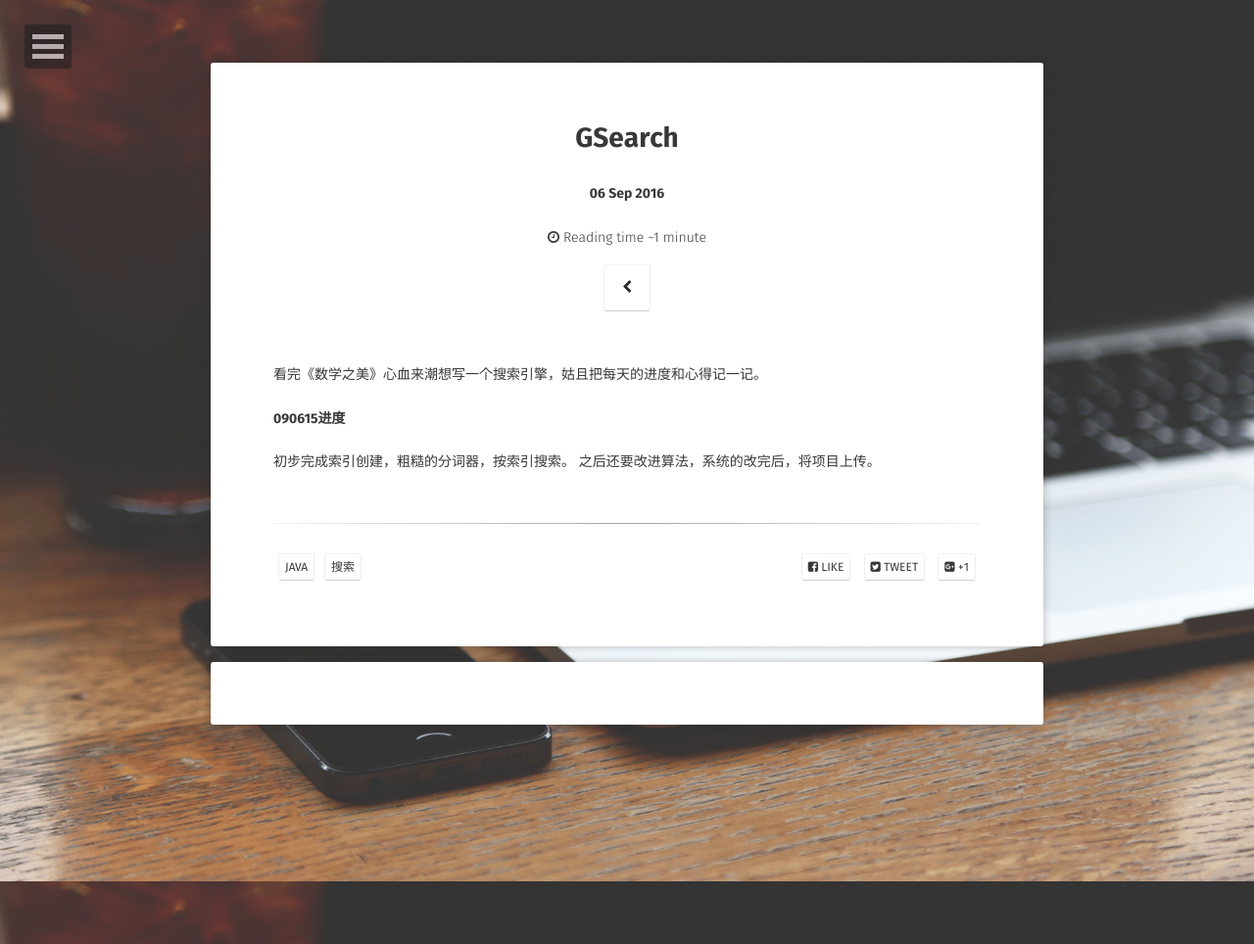
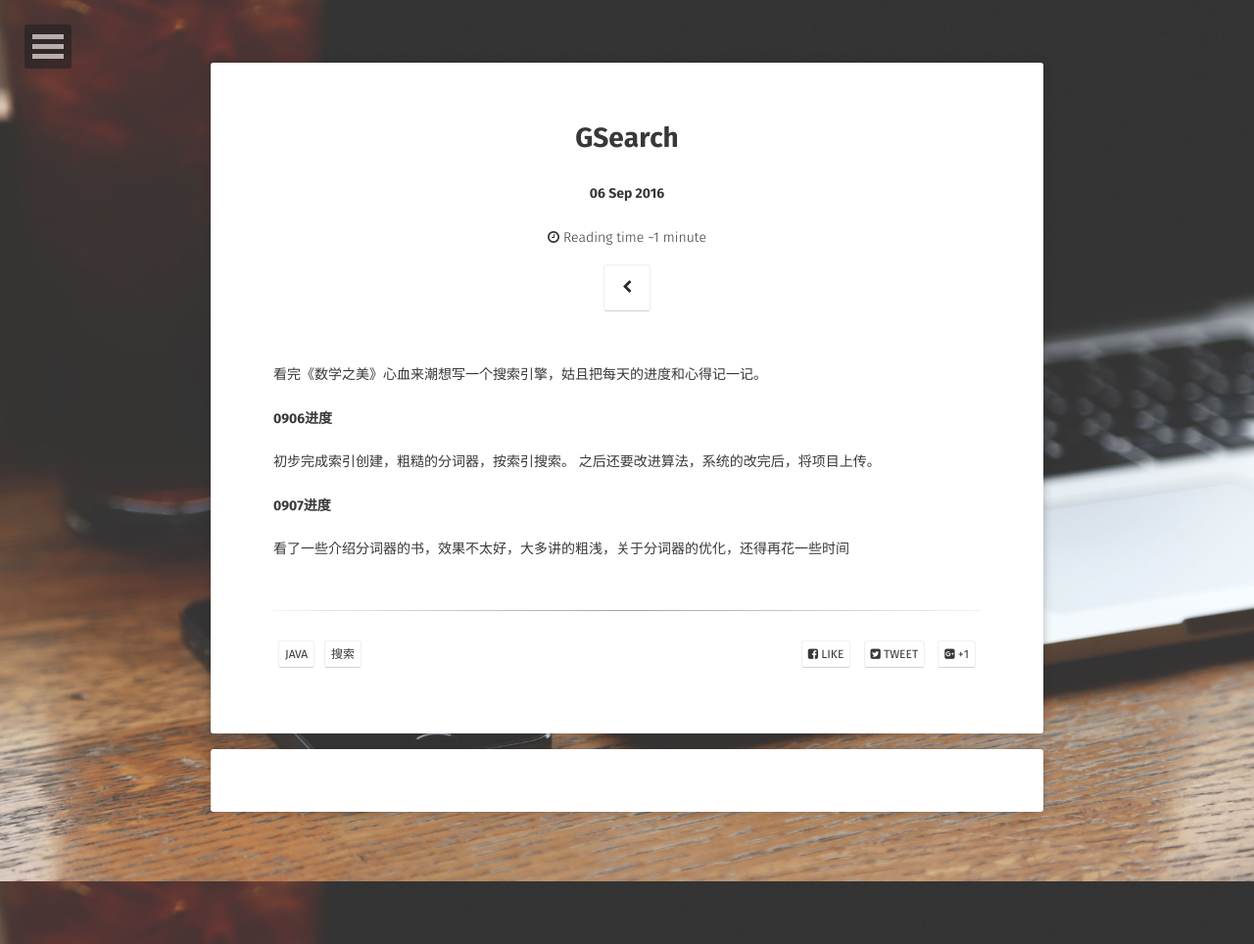
Before and after one commit to ridikuius/ridikuius.github.io, a Jekyll site: the page built from _posts/2016-09-06-GSearch.md, in a window 1280 px wide. Shown: the whole page at 98% size. Built offline with Jekyll 4.4.1, drawn with Linux system fonts in a browser that asks for light colours; some web fonts are replaced.

Commit message:
Update 2016-09-06-GSearch.md

```diff
--- a/_posts/2016-09-06-GSearch.md
+++ b/_posts/2016-09-06-GSearch.md
@@ -9,7 +9,11 @@ comments: true
 
 看完《数学之美》心血来潮想写一个搜索引擎，姑且把每天的进度和心得记一记。
 
-#### 090615进度
+#### 0906进度
 
 初步完成索引创建，粗糙的分词器，按索引搜索。
 之后还要改进算法，系统的改完后，将项目上传。
+
+#### 0907进度
+
+看了一些介绍分词器的书，效果不太好，大多讲的粗浅，关于分词器的优化，还得再花一些时间
```
